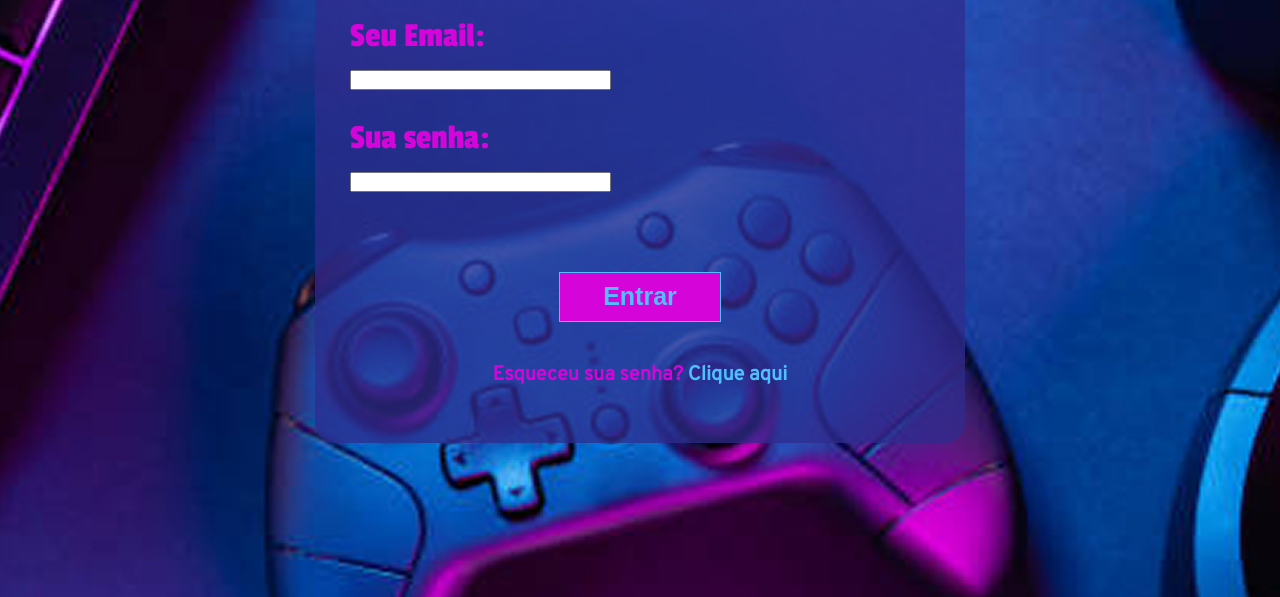
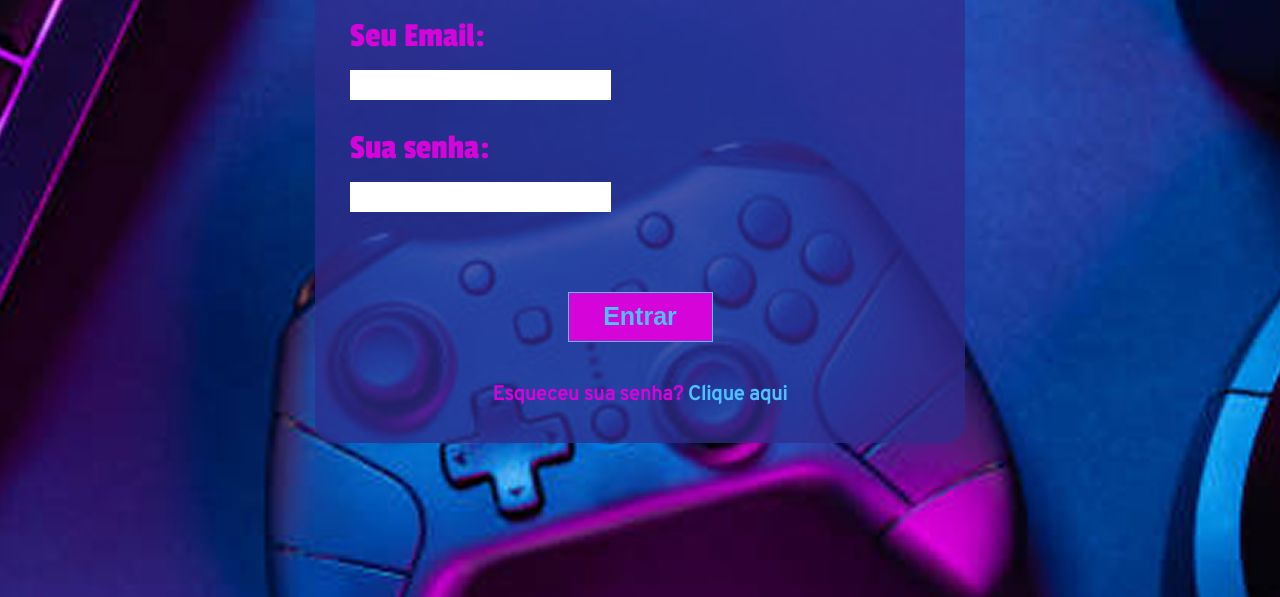
Before and after one commit to Gwolfff/login-gameStart, a plain HTML site: page index.html in a window 1280 px wide. Shown: the part 203-800 px from the top of the page. Drawn offline with Linux system fonts and the light colour scheme.

Commit message:
style concluido

```diff
--- a/index.html
+++ b/index.html
@@ -18,9 +18,13 @@
                 <input type="email" name="userEmail" id="email" required>
                 <label for="password">Sua senha:</label>
                 <input type="password" name="userPassword" id="password" required>
+
+
+
+                <button type="submit" aria-label="Tela de login para entrar no site GameStart">Entrar</button>
             </form>
         </section>
-        <button type="submit" aria-label="Tela de login para entrar no site GameStart">Entrar</button>
+
         <p>Esqueceu sua senha? <a href="#" title="Link para levar para outra tela que poderar recuperar a senha">Clique aqui</a></p>
     </main>
 </body>
--- a/style/style.css
+++ b/style/style.css
@@ -77,8 +77,10 @@ label {
 input[type="email"],
 input[type="password"] {
     width: 45%;
-    height: 20px;
+    height: 30px;
     margin-top: 15px;
+    padding: 4px;
+    border: none;
 }
 
 button {
@@ -87,7 +89,7 @@ button {
     font-size: 25px;
     font-weight: bold;
     display: block;
-    margin: 40px auto;
+    margin: 80px auto 0 auto;
     border: 1px solid var(--color-hover);
     background-color: var(--color-principal);
     color: var(--color-hover);
```
